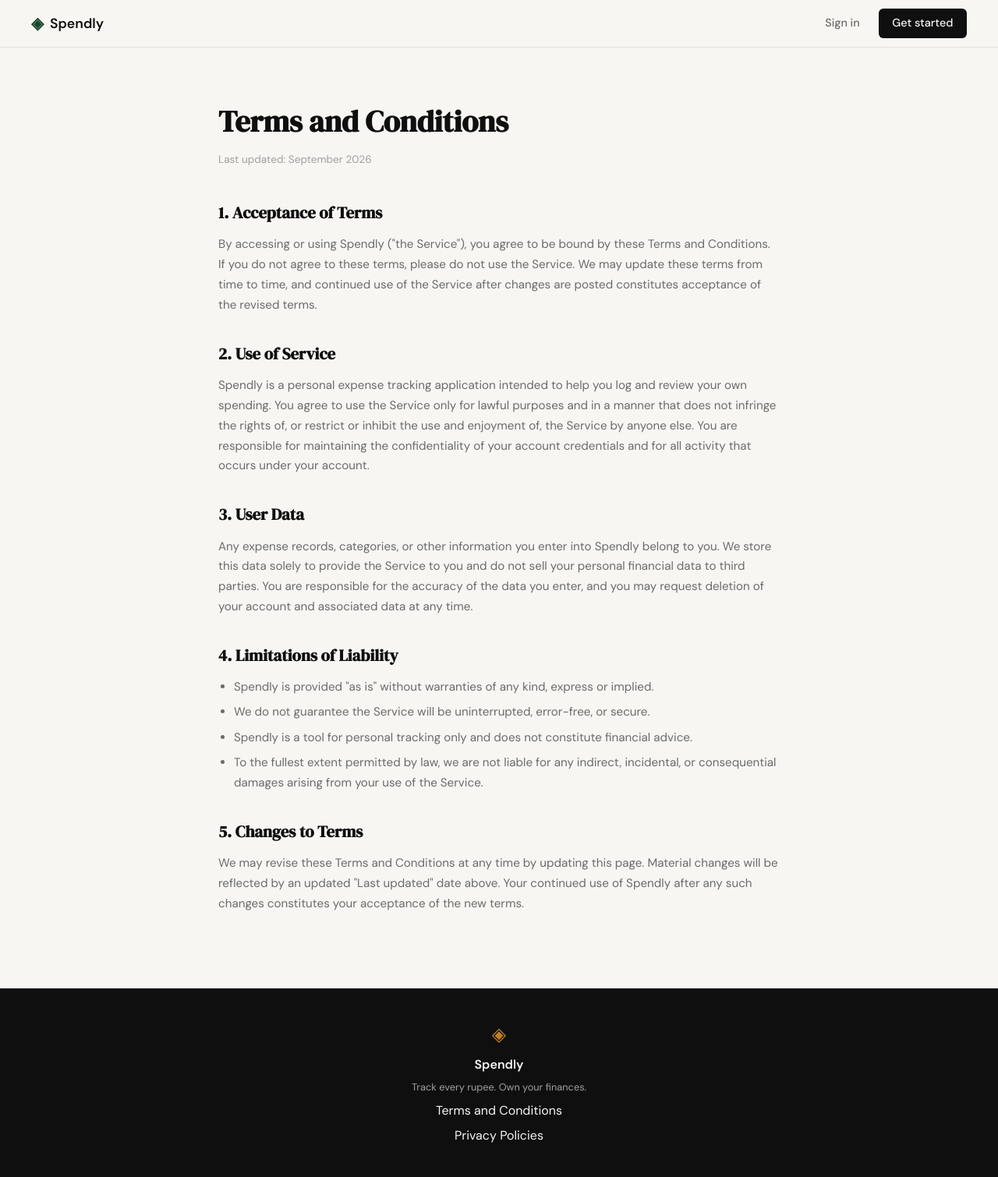
After one commit to Sunny2686/claude_learning, a Flask app: page /terms in a window 1280 px wide. The commit adds this page. Shown: the whole page at 78% size. Run offline with Flask 3, Linux system fonts and the light colour scheme.

Commit message:
added terms and condition page

```diff
--- a/app.py
+++ b/app.py
@@ -20,6 +20,11 @@ def register():
 @app.route("/login")
 def login():
     return render_template("login.html")
+
+
+@app.route("/terms")
+def terms():
+    return render_template("terms.html")
 
 
 # ------------------------------------------------------------------ #
--- a/static/css/style.css
+++ b/static/css/style.css
@@ -478,6 +478,53 @@ a { color: inherit; text-decoration: none; }
 .auth-switch a:hover { text-decoration: underline; }
 
 /* ------------------------------------------------------------------ */
+/* Legal pages                                                         */
+/* ------------------------------------------------------------------ */
+
+.legal-section {
+    padding: 4rem 2rem 6rem;
+}
+
+.legal-inner {
+    max-width: 720px;
+    margin: 0 auto;
+}
+
+.legal-title {
+    font-family: var(--font-display);
+    font-size: clamp(1.75rem, 3vw, 2.5rem);
+    color: var(--ink);
+    margin-bottom: 0.5rem;
+}
+
+.legal-updated {
+    font-size: 0.85rem;
+    color: var(--ink-faint);
+    margin-bottom: 2.5rem;
+}
+
+.legal-content h2 {
+    font-family: var(--font-display);
+    font-size: 1.3rem;
+    color: var(--ink);
+    margin: 2rem 0 0.75rem;
+}
+
+.legal-content p,
+.legal-content li {
+    font-size: 0.95rem;
+    color: var(--ink-muted);
+    line-height: 1.7;
+}
+
+.legal-content ul {
+    padding-left: 1.25rem;
+    margin-top: 0.5rem;
+}
+
+.legal-content li + li { margin-top: 0.4rem; }
+
+/* ------------------------------------------------------------------ */
 /* Footer                                                              */
 /* ------------------------------------------------------------------ */
 
--- a/templates/base.html
+++ b/templates/base.html
@@ -34,7 +34,7 @@
             <span class="brand-icon">◈</span>
             <span class="footer-name">Spendly</span>
             <p class="footer-copy">Track every rupee. Own your finances.</p>
-            <a href="#">Terms and Conditions</a>
+            <a href="{{ url_for('terms') }}">Terms and Conditions</a>
             <a href="#">Privacy Policies</a>
         </div>
     </footer>
--- /dev/null
+++ b/templates/terms.html
@@ -0,0 +1,60 @@
+{% extends "base.html" %}
+
+{% block title %}Terms and Conditions — Spendly{% endblock %}
+
+{% block content %}
+
+<section class="legal-section">
+    <div class="legal-inner">
+        <h1 class="legal-title">Terms and Conditions</h1>
+        <p class="legal-updated">Last updated: September 2026</p>
+
+        <div class="legal-content">
+            <h2>1. Acceptance of Terms</h2>
+            <p>
+                By accessing or using Spendly ("the Service"), you agree to be bound by these
+                Terms and Conditions. If you do not agree to these terms, please do not use
+                the Service. We may update these terms from time to time, and continued use
+                of the Service after changes are posted constitutes acceptance of the revised
+                terms.
+            </p>
+
+            <h2>2. Use of Service</h2>
+            <p>
+                Spendly is a personal expense tracking application intended to help you log
+                and review your own spending. You agree to use the Service only for lawful
+                purposes and in a manner that does not infringe the rights of, or restrict or
+                inhibit the use and enjoyment of, the Service by anyone else. You are
+                responsible for maintaining the confidentiality of your account credentials
+                and for all activity that occurs under your account.
+            </p>
+
+            <h2>3. User Data</h2>
+            <p>
+                Any expense records, categories, or other information you enter into Spendly
+                belong to you. We store this data solely to provide the Service to you and do
+                not sell your personal financial data to third parties. You are responsible
+                for the accuracy of the data you enter, and you may request deletion of your
+                account and associated data at any time.
+            </p>
+
+            <h2>4. Limitations of Liability</h2>
+            <ul>
+                <li>Spendly is provided "as is" without warranties of any kind, express or implied.</li>
+                <li>We do not guarantee the Service will be uninterrupted, error-free, or secure.</li>
+                <li>Spendly is a tool for personal tracking only and does not constitute financial advice.</li>
+                <li>To the fullest extent permitted by law, we are not liable for any indirect, incidental, or consequential damages arising from your use of the Service.</li>
+            </ul>
+
+            <h2>5. Changes to Terms</h2>
+            <p>
+                We may revise these Terms and Conditions at any time by updating this page.
+                Material changes will be reflected by an updated "Last updated" date above.
+                Your continued use of Spendly after any such changes constitutes your
+                acceptance of the new terms.
+            </p>
+        </div>
+    </div>
+</section>
+
+{% endblock %}
```
